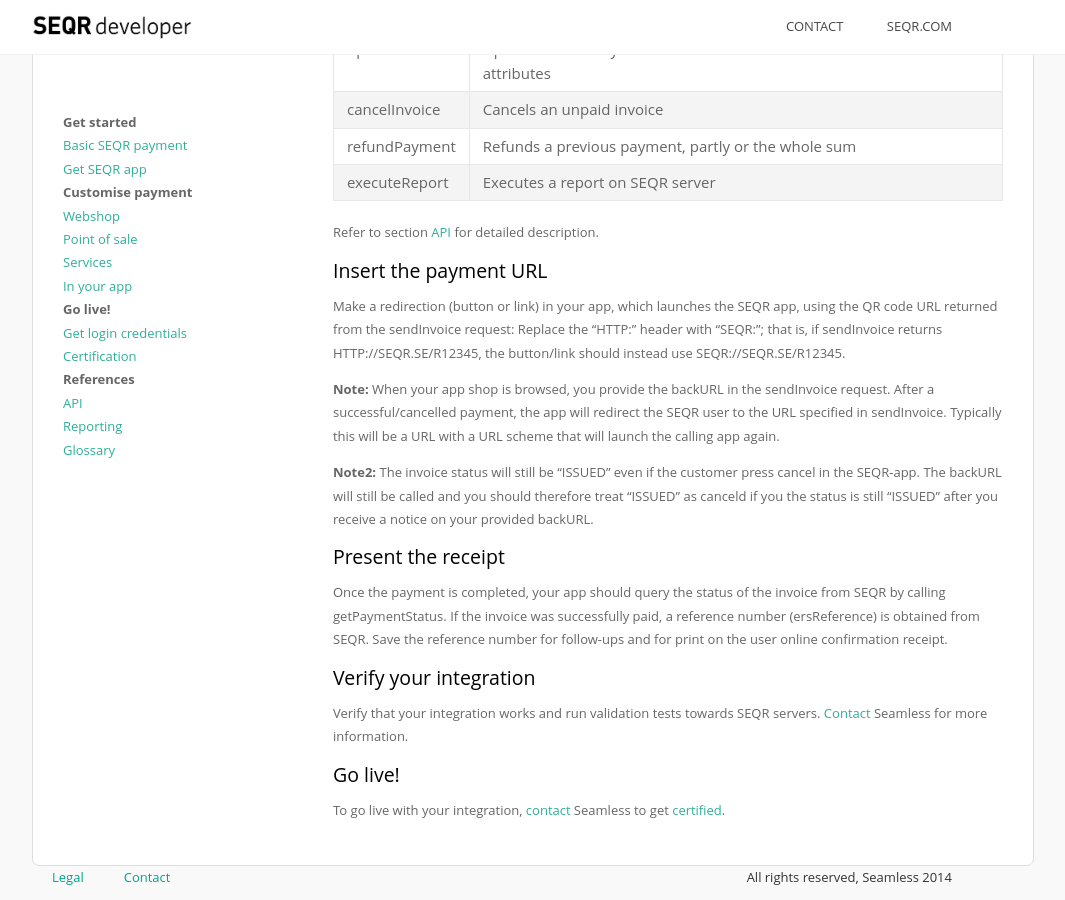
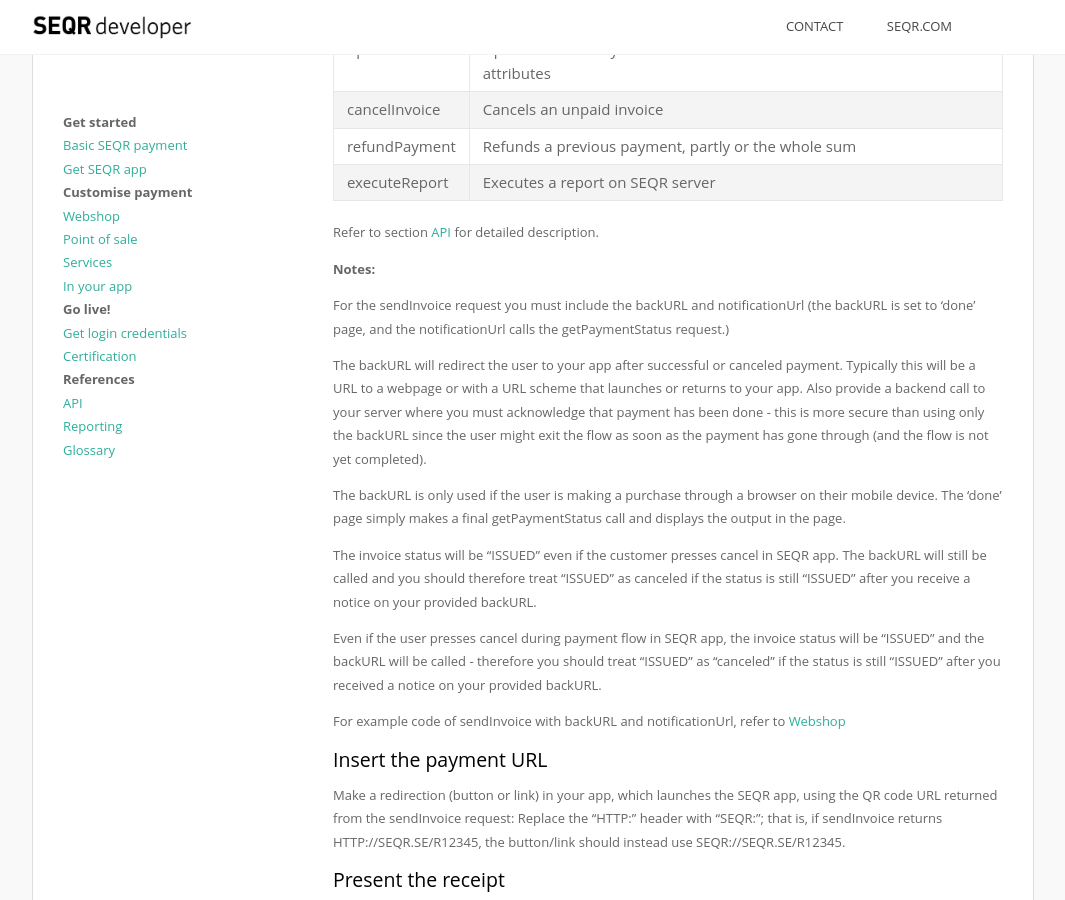
Before and after one commit to SeamlessDistribution/SeamlessDistribution.github.io, a Jekyll site: the page built from merchant/inapp/index.md, in a window 1280 px wide and 900 px high, scrolled down 1578 px. Shown: the whole window, without its empty margins (138-1203 px from the left). Built offline with Jekyll 4.4.1, drawn with Linux system fonts in a browser that asks for light colours.

Commit message:
Updated "SEQR payment in your app"
Removed the 2 notes under "Insert the payment URL" and added "Notes"
about backURL and notificaitonURL under  "Add API parameters". Added
reference to webshop page for sample code of sendInvoice with backURL
and notificatonUrl.

```diff
--- a/merchant/inapp/index.md
+++ b/merchant/inapp/index.md
@@ -59,16 +59,26 @@
 
 Refer to section [API](/merchant/reference/api.html) for detailed description.
 
+**Notes:**
+
+For the sendInvoice request you must include the backURL and notificationUrl (the backURL is set to 'done' page, and the notificationUrl calls the getPaymentStatus request.)
+
+The backURL will redirect the user to your app after successful or canceled payment. Typically this will be a URL to a webpage or with a URL scheme that launches or returns to your app. Also provide a backend call to your server where you must acknowledge that payment has been done - this is more secure than using only the backURL since the user might exit the flow as soon as the payment has gone through (and the flow is not yet completed).
+
+The backURL is only used if the user is making a purchase through a browser on their mobile device. The 'done' page simply makes a final getPaymentStatus call and displays the output in the page.
+
+The invoice status will be "ISSUED" even if the customer presses cancel in SEQR app. The backURL will still be called and you should therefore treat "ISSUED" as canceled if the status is still "ISSUED" after you receive a notice on your provided backURL.
+
+Even if the user presses cancel during payment flow in SEQR app, the invoice status will be "ISSUED" and the backURL will be called - therefore you should treat "ISSUED" as "canceled" if the status is still "ISSUED" after you received a notice on your provided backURL.
+
+For example code of sendInvoice with backURL and notificationUrl, refer to [Webshop](/merchant/webshop.html)
+
 
 ### Insert the payment URL
 
 Make a redirection (button or link) in your app, which launches the SEQR app, using the QR code URL returned from the sendInvoice request: Replace the "HTTP:" header with "SEQR:"; that is, if sendInvoice returns HTTP://SEQR.SE/R12345, the button/link should instead use SEQR://SEQR.SE/R12345.
 
 
-**Note:** When your app shop is browsed, you provide the backURL in the
- sendInvoice request. After a successful/cancelled payment, the app will redirect the SEQR user to the URL specified in sendInvoice. Typically this will be a URL with a URL scheme that will launch the calling app again.
-
-**Note2:** The invoice status will still be "ISSUED" even if the customer press cancel in the SEQR-app. The backURL will still be called and you should therefore treat "ISSUED" as canceld if you the status is still "ISSUED" after you receive a notice on your provided backURL.
 
 ### Present the receipt
 
```
